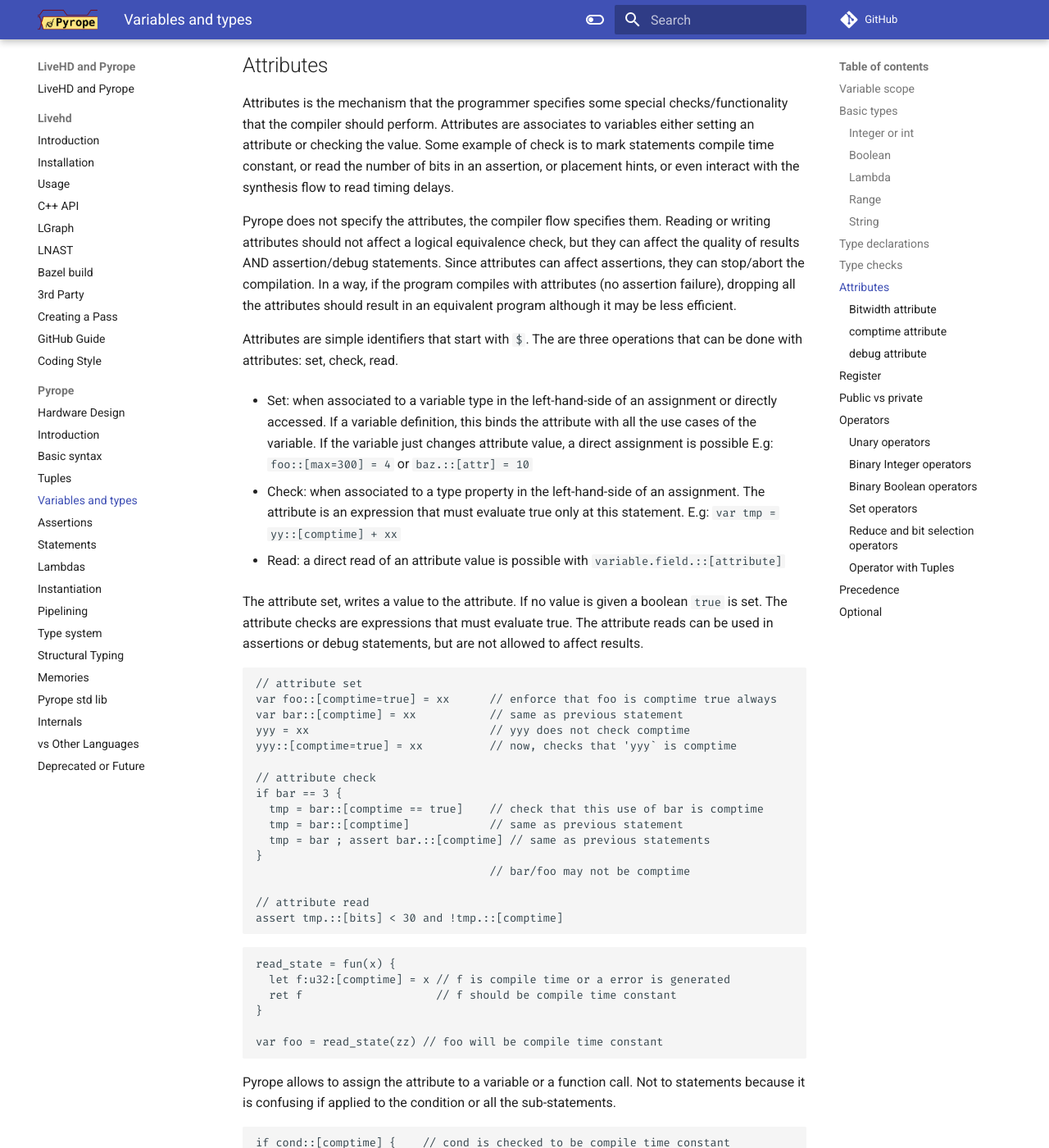
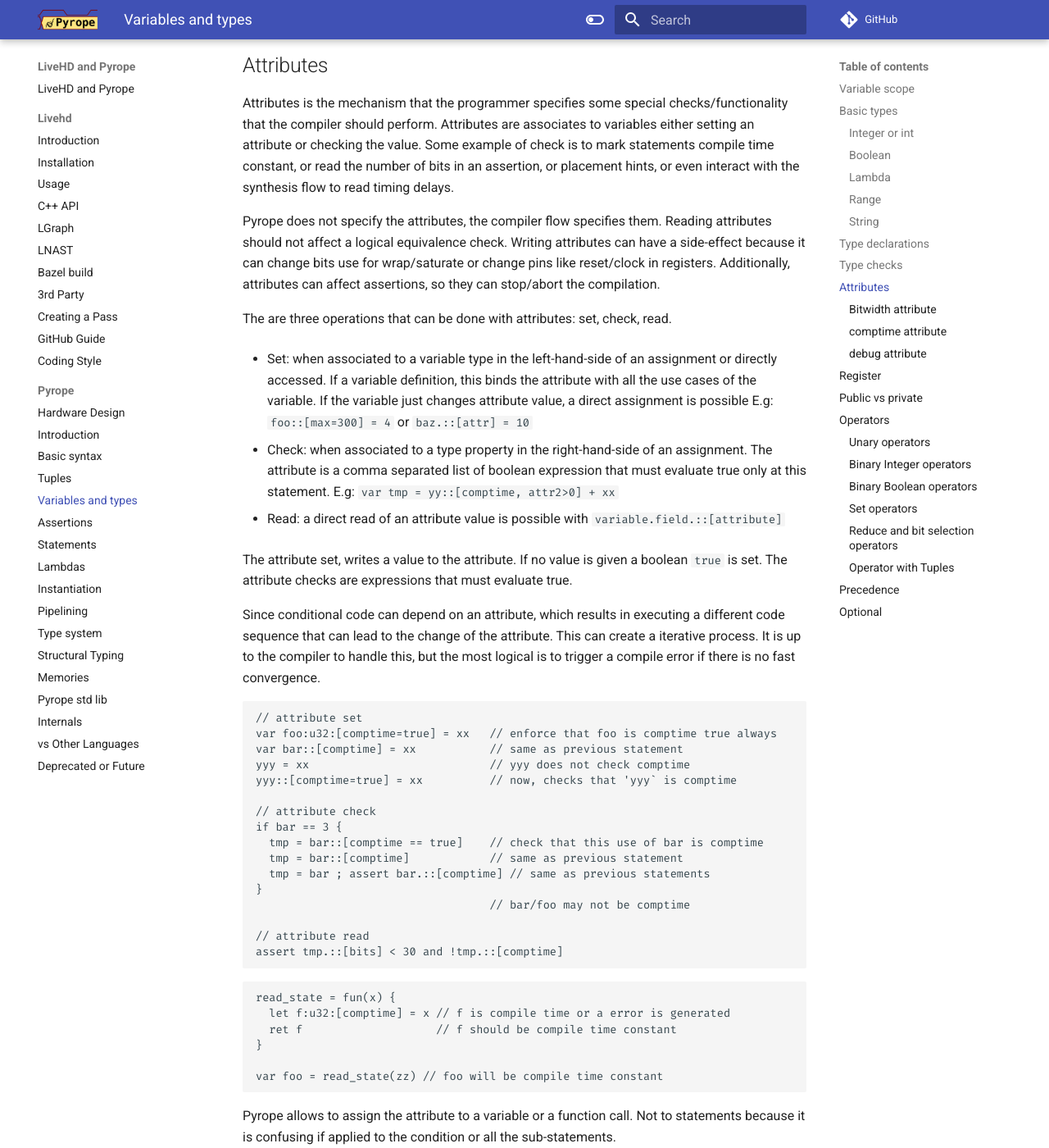
Before and after one commit to masc-ucsc/docs, an MkDocs documentation site: the page built from docs/pyrope/04-variables.md, in a window 1280 px wide and 1400 px high, scrolled down 5881 px. Shown: the whole window at 82% size. Built offline with MkDocs 1.6.1 and Material for MkDocs 9.7.7, drawn with Linux system fonts in a browser that asks for light colours; comment, search, counter and statistics services are not loaded; some of the changed text lies outside the part shown.

Commit message:
cleanup attribute explanation

````diff
--- a/docs/pyrope/04-variables.md
+++ b/docs/pyrope/04-variables.md
@@ -351,16 +351,13 @@ synthesis flow to read timing delays.
 
 
 Pyrope does not specify the attributes, the compiler flow specifies them.
-Reading or writing attributes should not affect a logical equivalence check,
-but they can affect the quality of results AND assertion/debug statements.
-Since attributes can affect assertions, they can stop/abort the compilation. In
-a way, if the program compiles with attributes (no assertion failure), dropping
-all the attributes should result in an equivalent program although it may be
-less efficient.
+Reading attributes should not affect a logical equivalence check. Writing
+attributes can have a side-effect because it can change bits use for
+wrap/saturate or change pins like reset/clock in registers. Additionally,
+attributes can affect assertions, so they can stop/abort the compilation.
 
 
-Attributes are simple identifiers that start with `$`. The are three operations
-that can be done with attributes: set, check, read.
+The are three operations that can be done with attributes: set, check, read.
 
 * Set: when associated to a variable type in the left-hand-side of an
   assignment or directly accessed. If a variable definition, this binds the
@@ -368,22 +365,28 @@ that can be done with attributes: set, check, read.
   changes attribute value, a direct assignment is possible E.g: `foo::[max=300]
   = 4` or `baz.::[attr] = 10`
 
-* Check: when associated to a type property in the left-hand-side of an
-  assignment. The attribute is an expression that must evaluate true only at
-  this statement. E.g: `var tmp = yy::[comptime] + xx`
+* Check: when associated to a type property in the right-hand-side of an
+  assignment. The attribute is a comma separated list of boolean expression
+  that must evaluate true only at this statement. E.g: `var tmp =
+  yy::[comptime, attr2>0] + xx`
 
 * Read: a direct read of an attribute value is possible with `variable.field.::[attribute]`
 
 
 The attribute set, writes a value to the attribute. If no value is given a
 boolean `true` is set. The attribute checks are expressions that must evaluate
-true. The attribute reads can be used in assertions or debug statements, but
-are not allowed to affect results.
+true.
+
+
+Since conditional code can depend on an attribute, which results in executing a
+different code sequence that can lead to the change of the attribute. This can
+create a iterative process. It is up to the compiler to handle this, but the
+most logical is to trigger a compile error if there is no fast convergence.
 
 
 ```
 // attribute set
-var foo::[comptime=true] = xx      // enforce that foo is comptime true always
+var foo:u32:[comptime=true] = xx   // enforce that foo is comptime true always
 var bar::[comptime] = xx           // same as previous statement
 yyy = xx                           // yyy does not check comptime
 yyy::[comptime=true] = xx          // now, checks that 'yyy` is comptime
@@ -467,8 +470,11 @@ passes:
 * `valid`, `retry`: for elastic pipelines
 
 
-Attributes control fields like the default reset and clock signal. This allows to change
-the control inside procedures.
+Attributes control fields like the default reset and clock signal. This allows
+to change the control inside procedures. Notice that this means that attributes
+are passed by reference. This is not a value copy, but a pass by reference.
+This is needed because when connecting things like a reset, we want to connect
+to the reset wire, not the current reset value.
 
 ```
 let counter = proc(en, width) {
````
